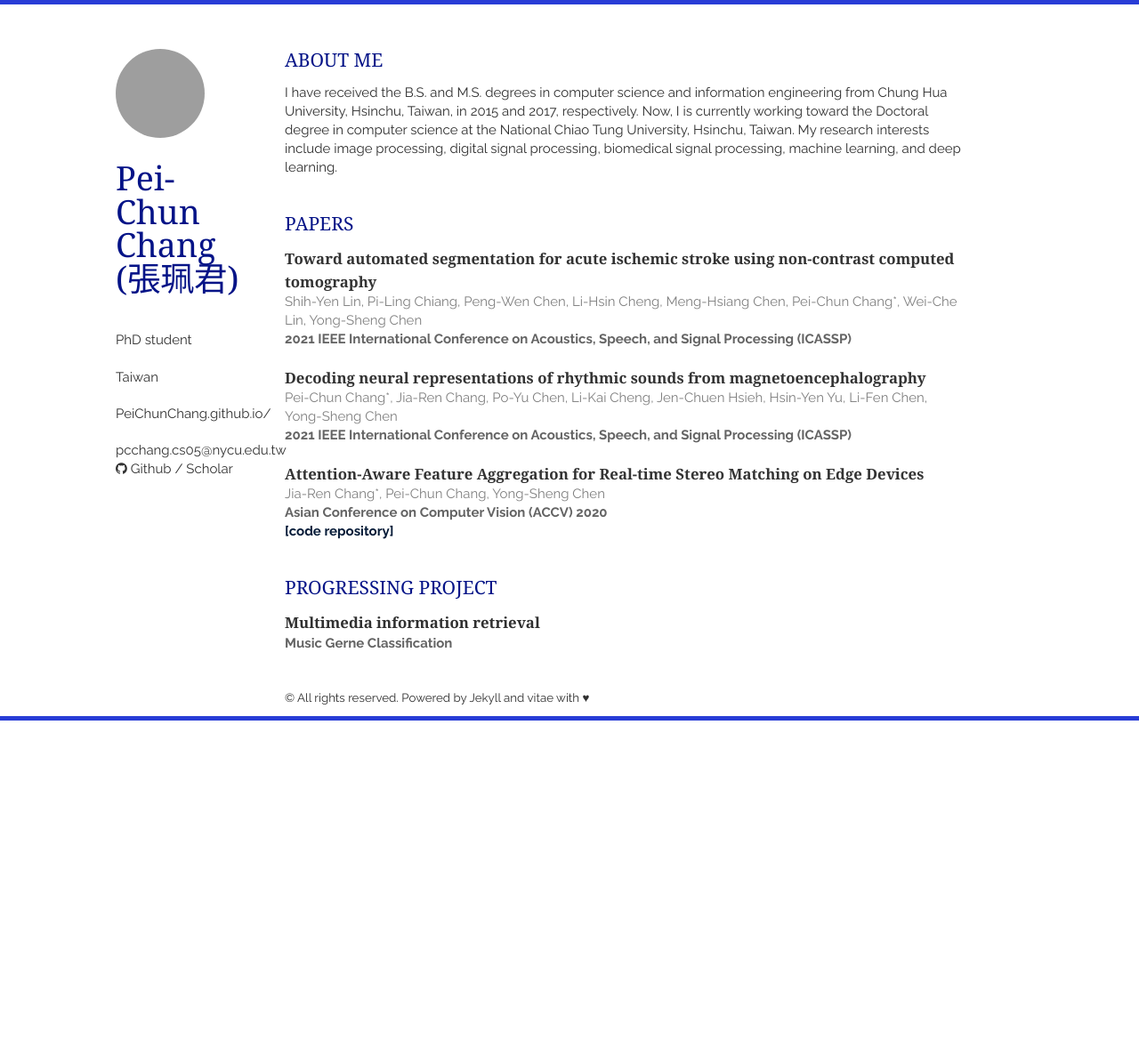
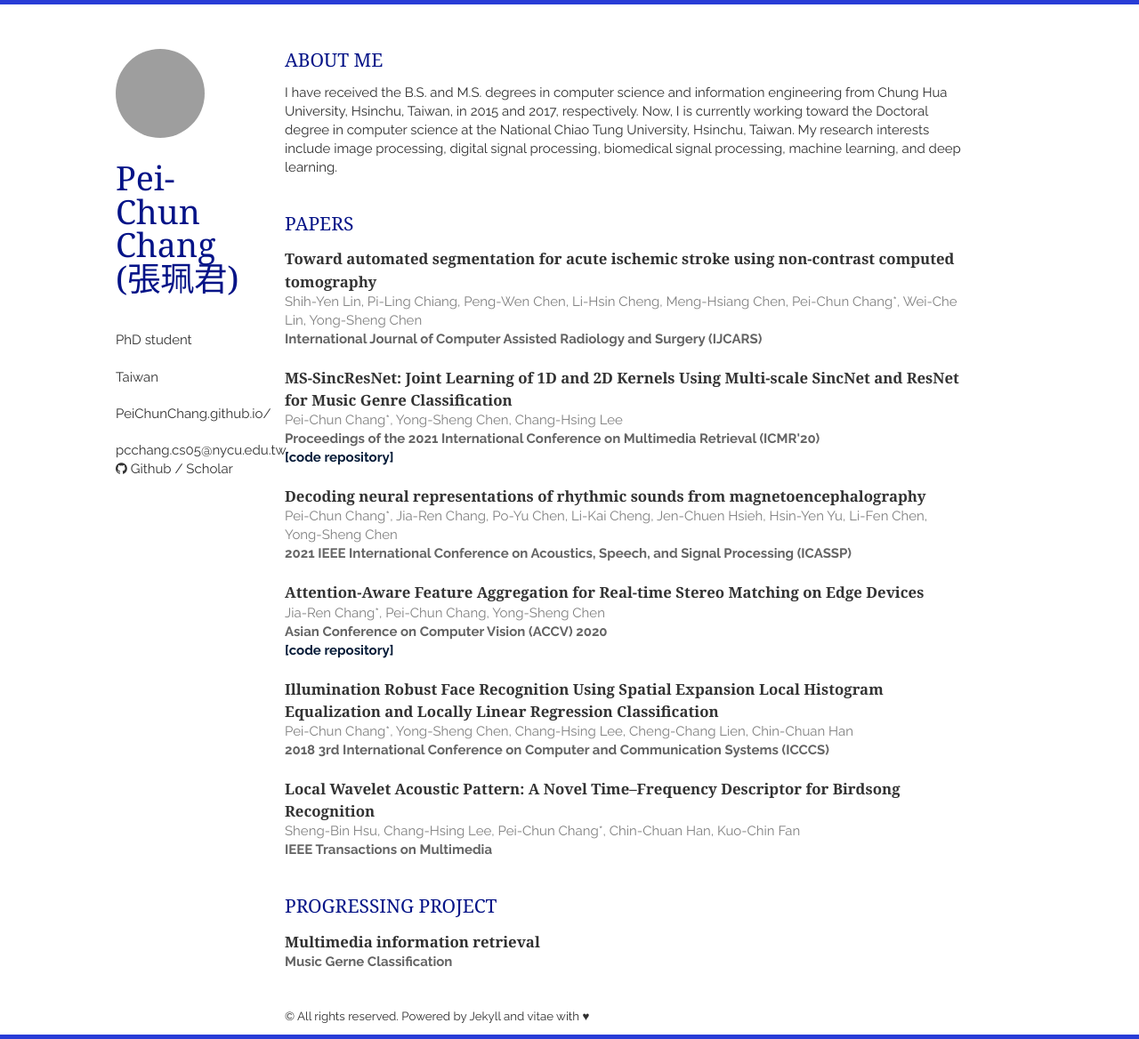
Before and after one commit to PeiChunChang/PeiChunChang.github.io, a Jekyll site: the page built from index.html, in a window 1280 px wide. Shown: the whole page at 89% size. Built offline with Jekyll 4.4.1, drawn with Linux system fonts in a browser that asks for light colours; nearby versions of some CDN libraries; the list of posts is cut into pages by our own code; a style sheet for code colours, icons or effects is not loaded; before the commit the page ends 900 px from its top, so only the background shows below that; grey boxes are pictures that could not be loaded.

Commit message:
Update papers.html

```diff
--- a/_includes/papers.html
+++ b/_includes/papers.html
@@ -6,9 +6,20 @@
             <span>Shih-Yen Lin, Pi-Ling Chiang, Peng-Wen Chen, Li-Hsin Cheng, Meng-Hsiang Chen, Pei-Chun Chang*, Wei-Che Lin, Yong-Sheng Chen</span>
         </header>
         <p>
-            <em>2021 IEEE International Conference on Acoustics, Speech, and Signal Processing (ICASSP)</em>
+            <em>International Journal of Computer Assisted Radiology and Surgery (IJCARS)</em>
         </p>
-
+    </article>
+    <article>
+        <header>
+            <h1><a href="https://dl.acm.org/doi/abs/10.1145/3460426.3463619">MS-SincResNet: Joint Learning of 1D and 2D Kernels Using Multi-scale SincNet and ResNet for Music Genre Classification</a></h1>
+            <span>Pei-Chun Chang*, Yong-Sheng Chen, Chang-Hsing Lee</span>
+        </header>
+        <p>
+            <em>Proceedings of the 2021 International Conference on Multimedia Retrieval (ICMR'20)</em>
+        </p>
+        <p><a href="https://github.com/PeiChunChang/MS-SincResNet">
+            <em><font color="#061b38">[code repository]</font></em>
+        </a></p>
     </article>
     <article>
         <header>
@@ -18,7 +29,6 @@
         <p>
             <em>2021 IEEE International Conference on Acoustics, Speech, and Signal Processing (ICASSP)</em>
         </p>
-
     </article>
     <article>
         <header>
@@ -32,4 +42,22 @@
             <em><font color="#061b38">[code repository]</font></em>
         </a></p>
     </article>
+    <article>
+        <header>
+            <h1><a href="https://ieeexplore.ieee.org/abstract/document/8463262">Illumination Robust Face Recognition Using Spatial Expansion Local Histogram Equalization and Locally Linear Regression Classification</a></h1>
+            <span>Pei-Chun Chang*, Yong-Sheng Chen, Chang-Hsing Lee, Cheng-Chang Lien, Chin-Chuan Han</span>
+        </header>
+        <p>
+            <em>2018 3rd International Conference on Computer and Communication Systems (ICCCS)</em>
+        </p>
+    </article>
+    <article>
+        <header>
+            <h1><a href="https://ieeexplore.ieee.org/stamp/stamp.jsp?arnumber=8356630">Local Wavelet Acoustic Pattern: A Novel Time–Frequency Descriptor for Birdsong Recognition</a></h1>
+            <span>Sheng-Bin Hsu, Chang-Hsing Lee, Pei-Chun Chang*, Chin-Chuan Han, Kuo-Chin Fan</span>
+        </header>
+        <p>
+            <em>IEEE Transactions on Multimedia</em>
+        </p>
+    </article>
 </section>
```
